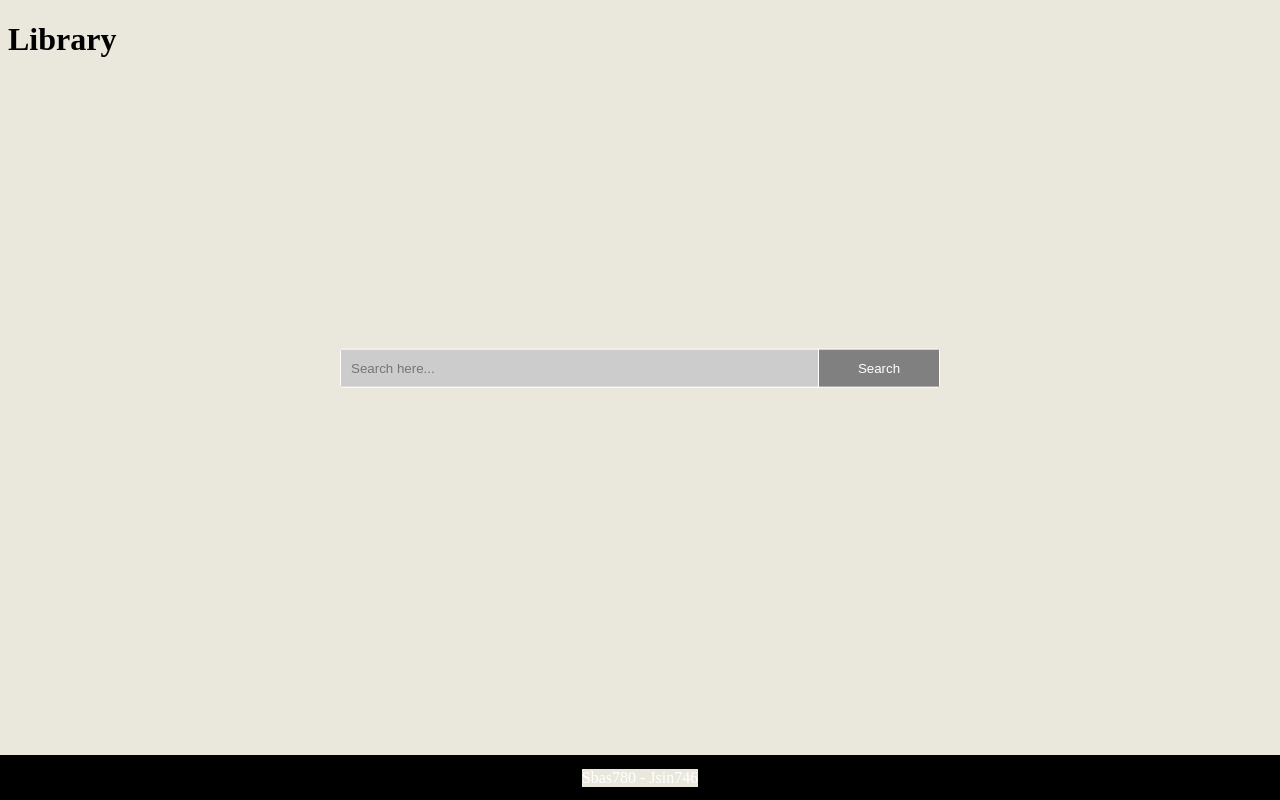
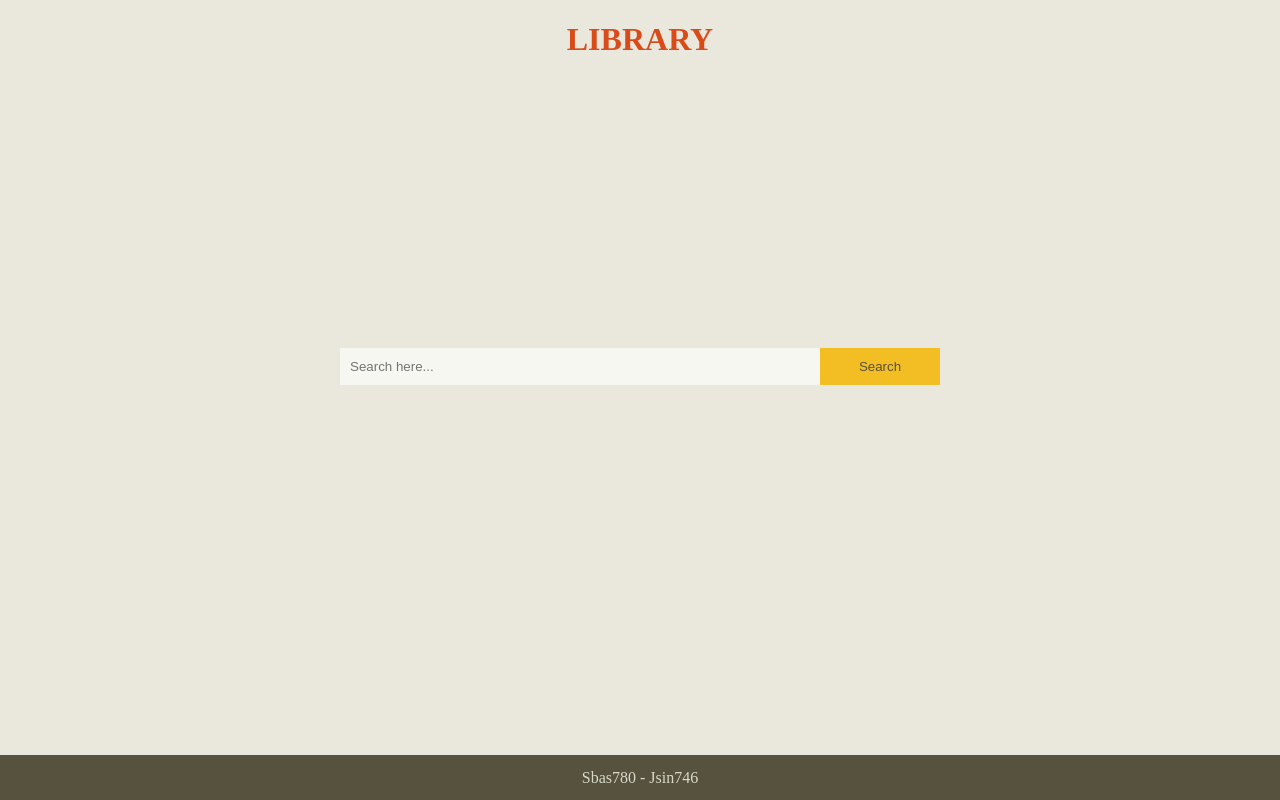
Before and after one commit to Sbas780/Book-Review-Webapp, a Flask app: page / in a window 1280 px wide. Run offline with Flask 2, Linux system fonts and the light colour scheme.

Commit message:
Some more changes

```diff
--- a/library/static/css/main.css
+++ b/library/static/css/main.css
@@ -2,6 +2,16 @@
   box-sizing: border-box;
   background: #EAE7DC
 
+}
+.text{
+ color: #D7D8C9;
+ background: #57523E
+}
+.maintitle{
+    text-align: center;
+    color: #D94C1A;
+    left: 50%;
+    bottom: 35%;
 }
 .footer {
   display: flex;
@@ -10,7 +20,7 @@
   bottom: 0;
   width: 100%;
   height: 45px;
-  background-color: black;
+  background-color: #57523E;
   color: black;
   justify-content: center;
   align-items: center;
@@ -23,13 +33,13 @@
 .search {
   width: 600px;
   margin: 150px auto;
-  background: white;
+  background: #f7f7f2;
   border-radius: 3px;
-  border: 1px solid #fff;
+  border: 0px solid #fff;
   top: 35px;
+
 }
 input {
-
     width: 477px;
     padding: 11px 10px;
     float: left;
@@ -37,7 +47,7 @@
     border: 0;
     border-radius: 0px 0 0 0px;
     outline: 0;
-    background:#CCC;
+    background: #f7f7f2;
 }
 button {
     position: relative;
@@ -47,14 +57,15 @@
     cursor: pointer;
     height: 37px;
     width: 120px;
-    color: white;
-    background: grey;
+    color: #57523E;
+    background: #F2BE24;
     border-left: 0px solid #fff;
     border-radius: 0 0px 0px 0;
 
 }
 button:hover{
     background: #D94C1A;
+    color: #f7f7f2;
 }
 button:active{
      box-shadow: 0px 0px 12px 0px #D94C1A;
--- a/library/templates/home.html
+++ b/library/templates/home.html
@@ -1,6 +1,6 @@
 {% extends "layout.html" %}
 {% block content %}
-  <h1 class="maintitle">Library</h1>
+  <h1 class="maintitle">LIBRARY</h1>
 <div class="searchbars">
 <form class="search" action="">
   <input type="search" placeholder="Search here..." required>
```
